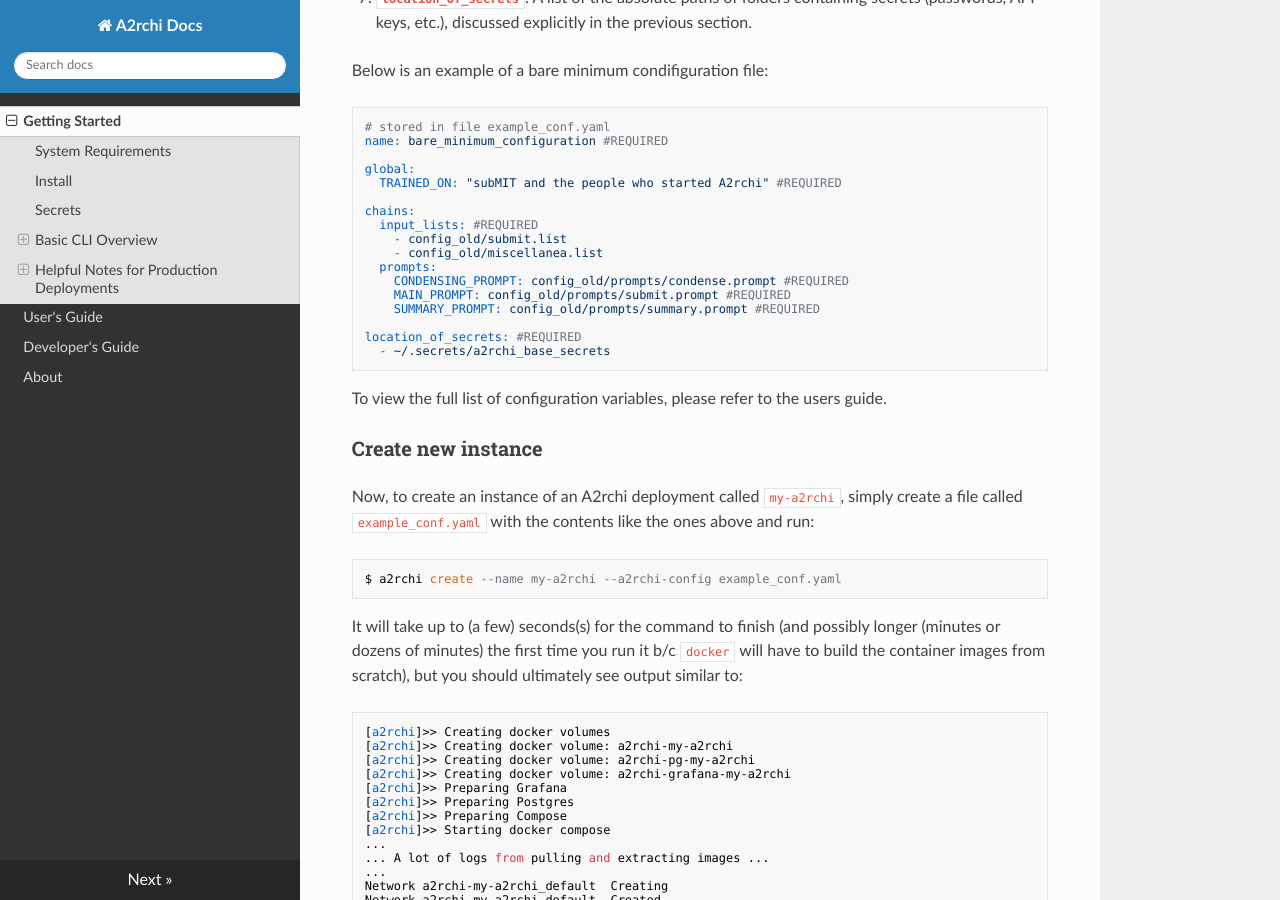
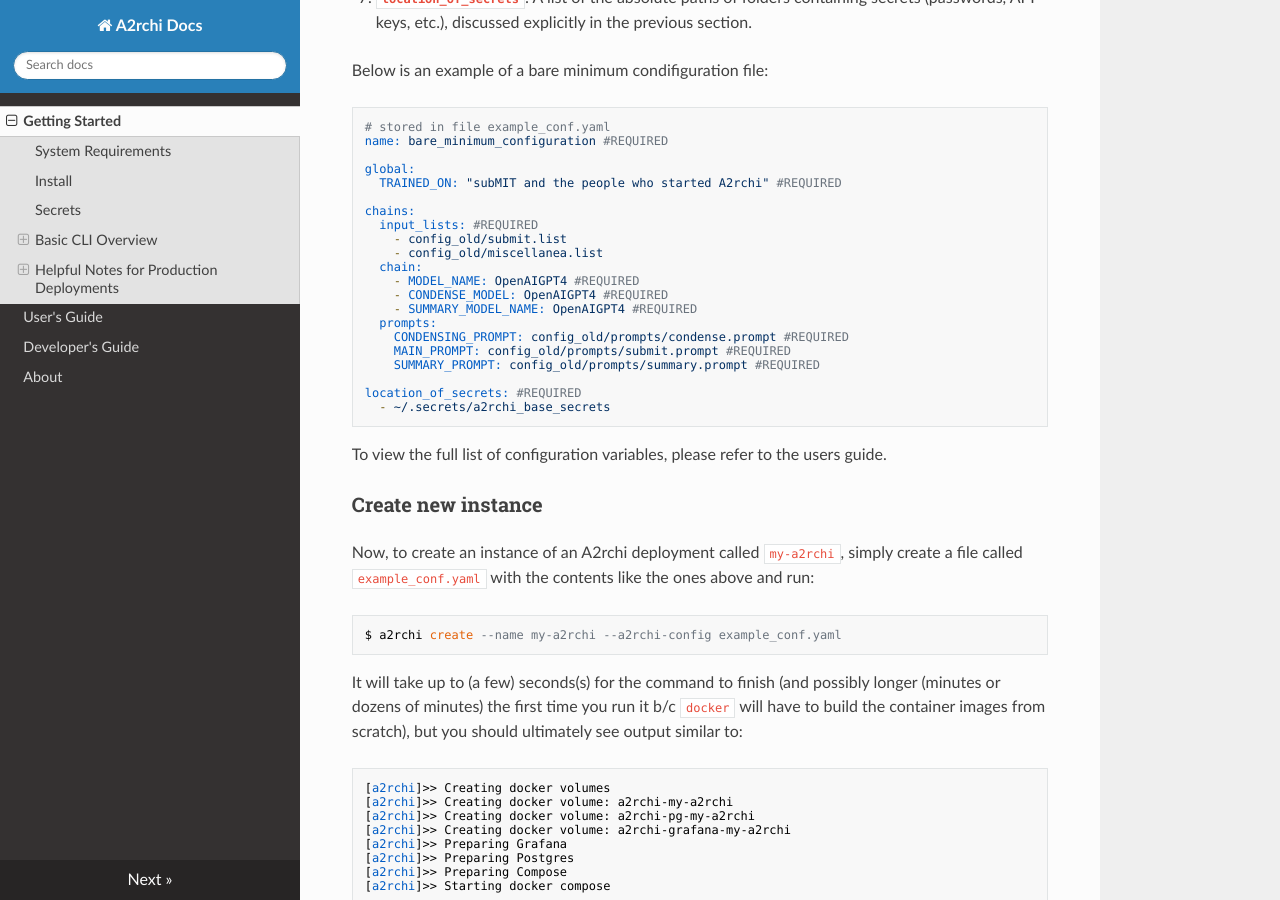
Before and after one commit to mit-submit/A2rchi, an MkDocs documentation site: the page built from docs/docs/index.md, in a window 1280 px wide and 900 px high, scrolled down 2851 px. Built offline with MkDocs 1.6.1, drawn with Linux system fonts in a browser that asks for light colours; nearby versions of some CDN libraries.

Commit message:
incomplete config example

````diff
--- a/docs/docs/index.md
+++ b/docs/docs/index.md
@@ -69,11 +69,13 @@
 2. **`global:TRAINED_ON`**: A quick couple words describing the data that you want A2rchi to specialize in. For example, "introductory classical mechanics" or "the subMIT cluster at MIT."
 
 3. **`chains:input_lists`**: A list of file(s), each containing a list of websites seperated by new lines, used for A2rchi's starting context (more can be uploaded later). For example, `configs/miscellanea.list` contains information of the MIT proffessors who started the A2rchi project:
+
 ```
 # web pages of various people
 https://people.csail.mit.edu/kraska
 https://physics.mit.edu/faculty/christoph-paus
 ```
+
 4. **`chains:prompts:CONDENSING_PROMPT`**: A condensing prompt is a prompt used to condense a chat history and a follow up question into a stand alone question. This configuration line gives the path, relative to the root of the repo, of a file containing a condensing prompt. All condensing prompts must have the following tags in them, which will be filled with the appropriate information: `{chat_history}` and `{question}`. A very general prompt for condensing histories can be found at `configs/prompts/condense.prompt`, so for base installs it will not need to be modified.
 
 5. **`chains:prompts:SUMMARY_PROMPT`**: #TODO: I don't actually know what this does... For now just link it a blank file....
@@ -100,6 +102,10 @@
   input_lists: #REQUIRED
     - config_old/submit.list
     - config_old/miscellanea.list
+  chain:
+    - MODEL_NAME: OpenAIGPT4 #REQUIRED
+    - CONDENSE_MODEL: OpenAIGPT4 #REQUIRED
+    - SUMMARY_MODEL_NAME: OpenAIGPT4 #REQUIRED
   prompts:
     CONDENSING_PROMPT: config_old/prompts/condense.prompt #REQUIRED
     MAIN_PROMPT: config_old/prompts/submit.prompt #REQUIRED
````
